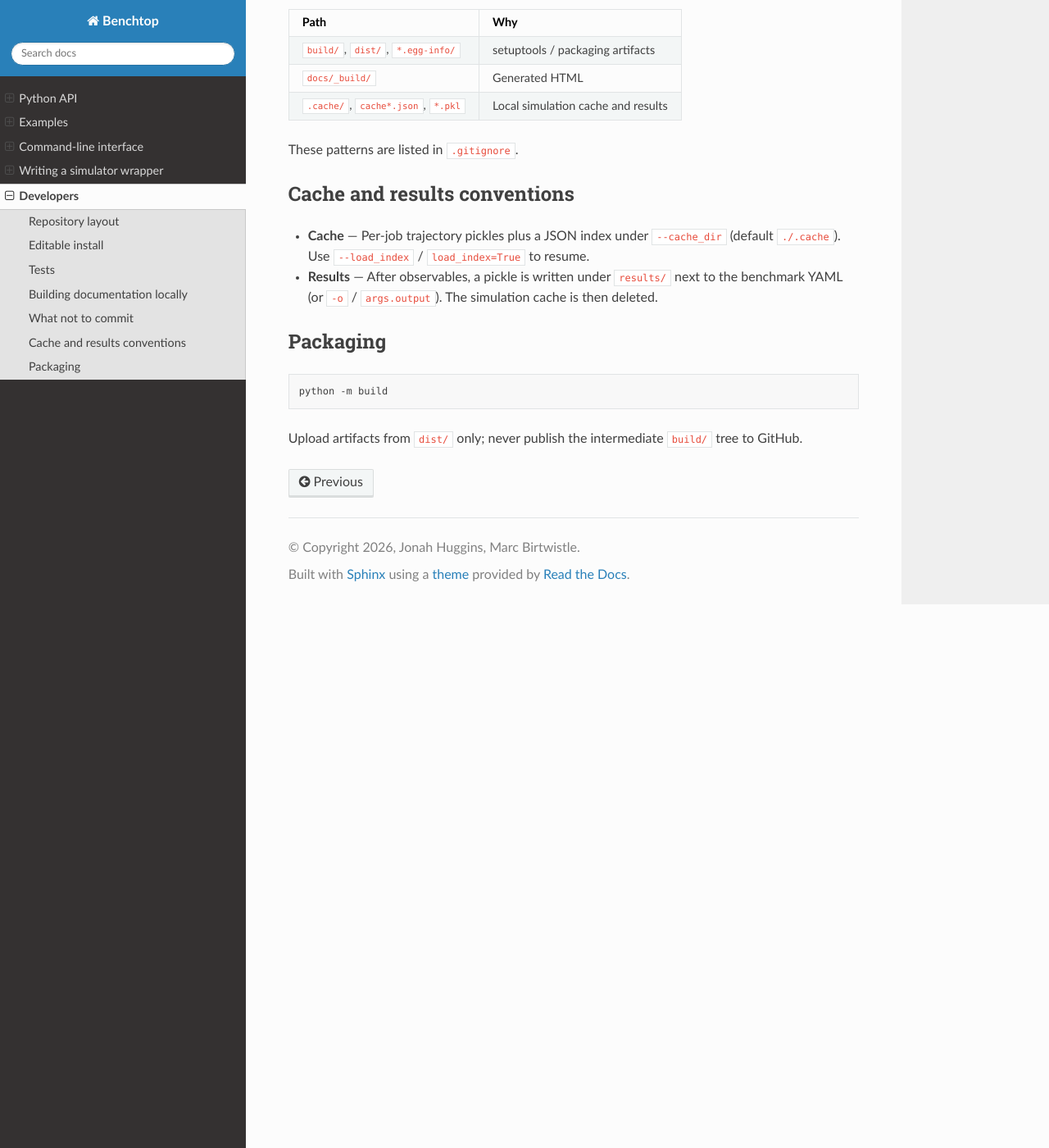
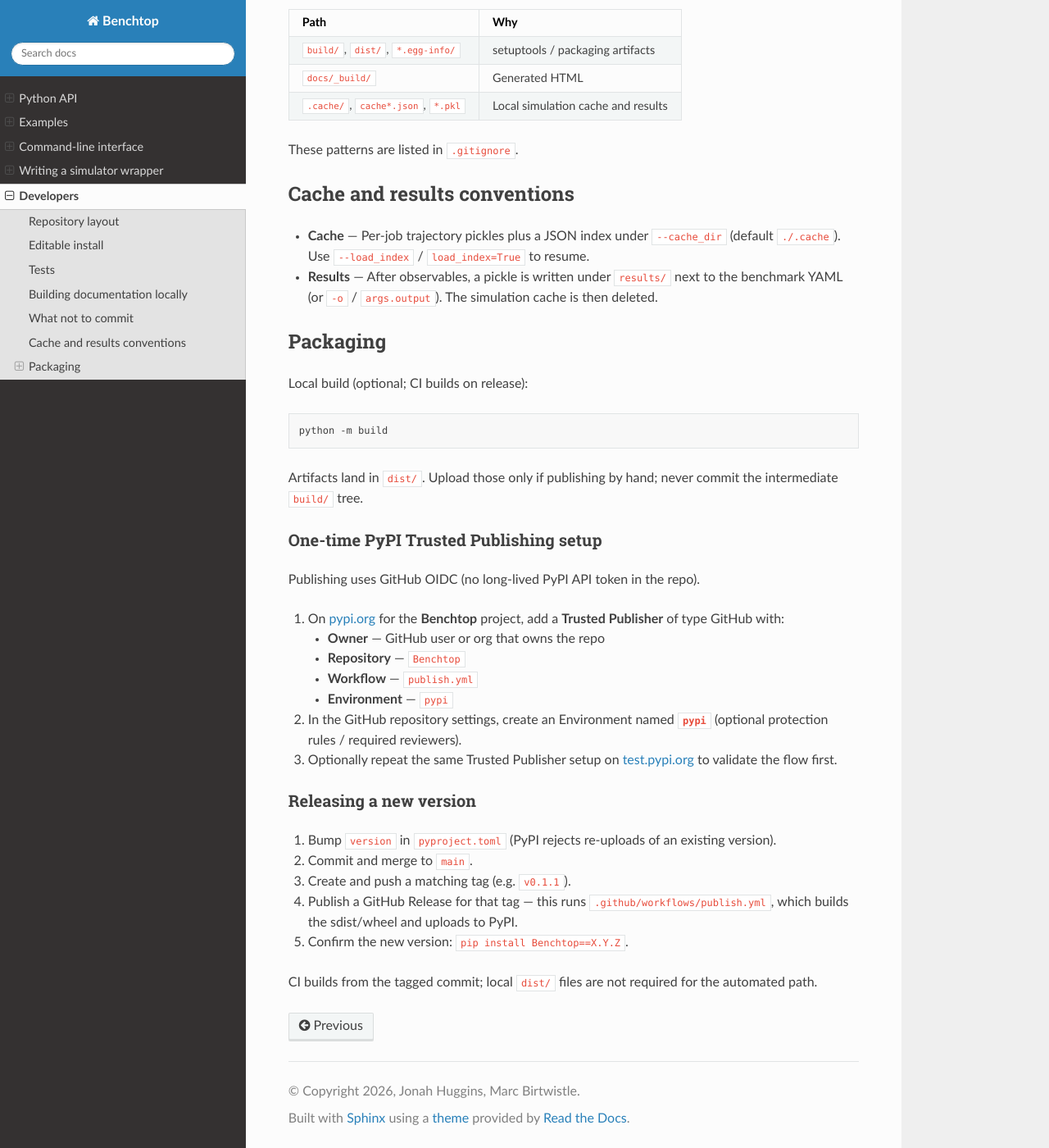
Before and after one commit to JonahRileyHuggins/Benchtop, a Sphinx documentation site: the page built from docs/developers.md, in a window 1280 px wide and 1400 px high, scrolled down 1628 px. Shown: the whole window at 82% size. Built offline with Sphinx 7.4.7 and the Read the Docs theme 3.1.0, drawn with Linux system fonts in a browser that asks for light colours.

Commit message:
Adding publish workflow for PyPI

````diff
--- a/docs/developers.md
+++ b/docs/developers.md
@@ -78,8 +78,32 @@ These patterns are listed in `.gitignore`.
 
 ## Packaging
 
+Local build (optional; CI builds on release):
+
 ```bash
 python -m build
 ```
 
-Upload artifacts from `dist/` only; never publish the intermediate `build/` tree to GitHub.
+Artifacts land in `dist/`. Upload those only if publishing by hand; never commit the intermediate `build/` tree.
+
+### One-time PyPI Trusted Publishing setup
+
+Publishing uses GitHub OIDC (no long-lived PyPI API token in the repo).
+
+1. On [pypi.org](https://pypi.org) for the **Benchtop** project, add a **Trusted Publisher** of type GitHub with:
+   - **Owner** — GitHub user or org that owns the repo
+   - **Repository** — `Benchtop`
+   - **Workflow** — `publish.yml`
+   - **Environment** — `pypi`
+2. In the GitHub repository settings, create an Environment named **`pypi`** (optional protection rules / required reviewers).
+3. Optionally repeat the same Trusted Publisher setup on [test.pypi.org](https://test.pypi.org) to validate the flow first.
+
+### Releasing a new version
+
+1. Bump `version` in `pyproject.toml` (PyPI rejects re-uploads of an existing version).
+2. Commit and merge to `main`.
+3. Create and push a matching tag (e.g. `v0.1.1`).
+4. Publish a GitHub Release for that tag — this runs `.github/workflows/publish.yml`, which builds the sdist/wheel and uploads to PyPI.
+5. Confirm the new version: `pip install Benchtop==X.Y.Z`.
+
+CI builds from the tagged commit; local `dist/` files are not required for the automated path.
````
Also changed, not shown: 1 other file.
